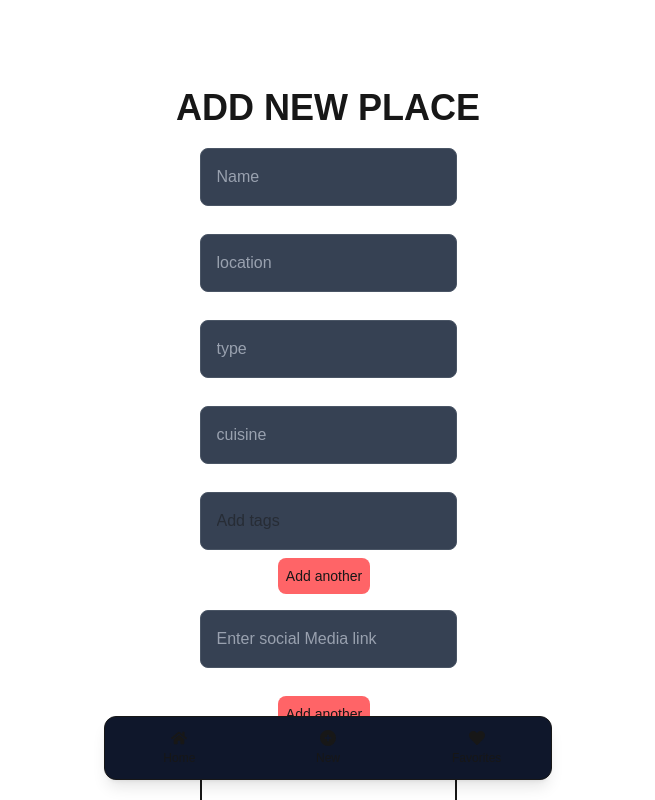
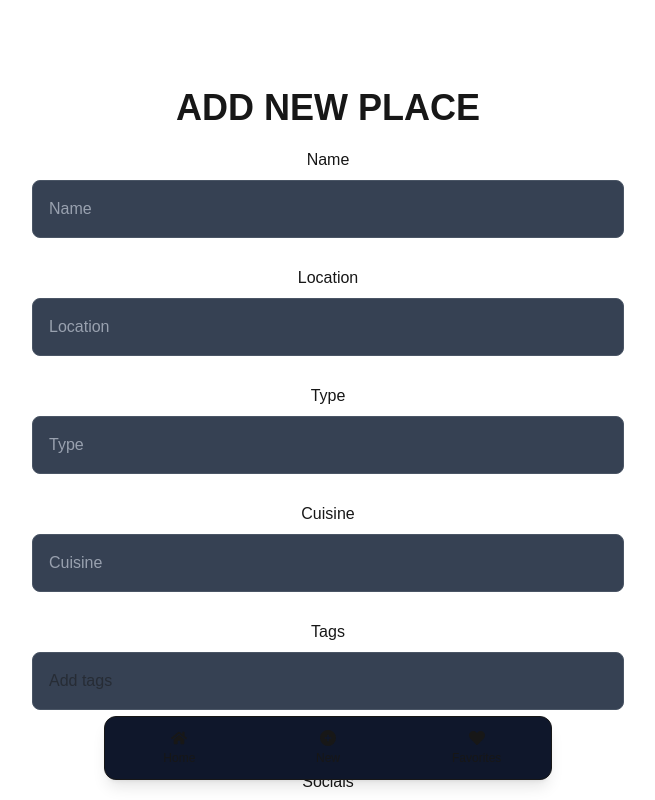
Before and after one commit to safwbdev/coffee-crawl, a Next.js app: page /new in a window 1280 px wide. Shown: the top 800 px of the page, without its empty margins (312-967 px from the left). Built offline with nearby package versions, Linux system fonts and the light colour scheme.

Commit message:
updateforms and tag functions

```diff
--- a/src/actions/index.tsx
+++ b/src/actions/index.tsx
@@ -123,6 +123,7 @@ export async function editPlace(formData: FormData) {
     const newCuisine = formData.get("newCuisine") as string;
     const inputImage = formData.get("inputImage") as string;
     const socials = formData.get("inputSocials") as string;
+    const tags = formData.get("inputTags") as string;
 
     await prisma.place.update({
         where: {
@@ -135,6 +136,7 @@ export async function editPlace(formData: FormData) {
             cuisine: newCuisine,
             images: [inputImage],
             socials: socials.split(','),
+            tags: tags.split(','),
         }
     });
 
--- a/src/app/edit/[id]/page.tsx
+++ b/src/app/edit/[id]/page.tsx
@@ -11,7 +11,7 @@ const EditPlacePage = async ({ params }: { params: Promise<{ id: string }>; }) =
     return data && (
         <div className="w-screen py-20 flex justify-center flex-col items-center">
             <h1 className="text-5xl fomnt-extrabold uppercase mb-5 text-center">
-                <span className="text-4xl font-extrabold uppercase">{data.name}</span>
+                <span className="text-4xl font-extrabold uppercase">Edit {data.name}</span>
             </h1>
             <EditForm place={data} />
         </div>
--- a/src/app/page.tsx
+++ b/src/app/page.tsx
@@ -9,11 +9,12 @@ import List from "@/components/List/List";
  * - responsiveness BUG ON FAVORITES MOBILE
  * - sort function (alphabetical, rating)
  * - filter/search by tags
- * - form layout
- * - tags on single page
  * ====
  * DONE
  * ====
+ * - add tag overloading bug
+ * - form layout
+ * - tags on single page
  * - Turn types into tags
  * - image upload redirect back bug
  * - favorites page
--- a/src/components/Input/Input.tsx
+++ b/src/components/Input/Input.tsx
@@ -1,27 +1,37 @@
 import { InputProps } from '@/types'
 import React from 'react'
 
-const Input = ({ name, type, placeholder, value, onChange, isEdit, className, isSocial }: InputProps) => {
+const Input = ({ name, type, placeholder, value, onChange, isEdit, className, isSocial, label }: InputProps) => {
 
     if (isEdit && onChange) {
 
-        return (<input
+        return (
+            <>
+                {label && (<label>{label}</label>)}
+                <input
                     name={name}
                     type={type}
                     placeholder={placeholder}
                     value={value}
                     onChange={(e) => onChange(e.target.value)}
                     className={`block w-full ${!isSocial ? 'p-4 mx-2' : 'p-4'} border rounded-lg text-base bg-gray-700 border-gray-600 placeholder-gray-400 text-white mb-5 ${className}`}
-        />)
+                />
+            </>
+        )
 
     } else {
-        return (<input
+        return (
+            <>
+                {label && (<label>{label}</label>)}
+                <input
                     name={name}
                     type={type}
                     placeholder={placeholder}
                     value={value}
                     className={`block w-full ${!isSocial ? 'p-4 mx-2' : 'p-4'} border rounded-lg text-base bg-gray-700 border-gray-600 placeholder-gray-400 text-white mb-5 ${className}`}
-        />)
+                />
+            </>
+        )
     }
 
 }
--- a/src/components/SinglePage/SinglePage.tsx
+++ b/src/components/SinglePage/SinglePage.tsx
@@ -60,6 +60,11 @@ const SinglePage = ({ data }: { data: placeProps }) => {
                         </div>
                         <div className="border-0 flex-15">{data.type}</div>
                     </div>
+                    <div className='flex mb-3'>
+                        {data.tags?.map((tag, index) => (
+                            <div className="border-1 rounded-full p-2 mr-2 text-black bg-white">{tag}</div>
+                        ))}
+                    </div>
                     <div className="flex flex-row justify-center absolute bottom-10 left-1/2 left-1/2 -translate-1/2">
                         {data.socials && data.socials.length > 0 && (
                             <div className="flex w-full justify-center">
--- a/src/components/places/AddPlace.tsx
+++ b/src/components/places/AddPlace.tsx
@@ -19,8 +19,9 @@ const AddPlace = () => {
     const addFormFields = () => {
         setFormValues([...formValues, ""])
     }
+
     const addTagFields = () => {
-        setTags([...tags, tagsValues])
+        setTags([...tags, tagsValues.toLowerCase()])
         setTagsValues("")
     }
 
@@ -41,6 +42,7 @@ const AddPlace = () => {
         newFormValues[i] = e;
         setFormValues(newFormValues);
     }
+
     const handleTags = (e: string) => {
         setTagsValues(e);
     }
@@ -50,15 +52,39 @@ const AddPlace = () => {
     }
 
     return (
-        <Form action={actions.createdPlace} onSubmit={handleSubmit}>
+        <Form
+            action={actions.createdPlace}
+            onSubmit={handleSubmit}
+            className='w-full md:w-1/2 mx-auto'>
             <div className="flex justify-center flex-col items-center gap-2 px-6">
-                <Input name='name' type='text' placeholder='Name' />
-                <Input name='location' type='text' placeholder='location' />
-                <Input name='type' type='text' placeholder='type' />
-                <Input name='cuisine' type='text' placeholder='cuisine' />
-                <div className="flex w-full  mx-2       border rounded-lg text-base bg-gray-700 border-gray-600" >
+                <Input
+                    name='name'
+                    type='text'
+                    placeholder='Name'
+                    label='Name'
+                />
+                <Input
+                    name='location'
+                    type='text'
+                    placeholder='Location'
+                    label='Location'
+                />
+                <Input
+                    name='type'
+                    type='text'
+                    placeholder='Type'
+                    label='Type'
+                />
+                <Input
+                    name='cuisine'
+                    type='text'
+                    placeholder='Cuisine'
+                    label='Cuisine'
+                />
+                <label>Tags</label>
+                <div className="flex flex-wrap w-full mx-2 border rounded-lg text-base bg-gray-700 border-gray-600" >
                     {tags.map((element, index) => (
-                        <div className="bg-red-400 flex items-center justify-around rounded p-1 my-4 ml-2" key={index}>{element}
+                        <div className="bg-red-400 flex items-center justify-around rounded p-1 my-2 ml-2" key={index}>{element}
                             <button
                                 type="button"
                                 onClick={() => removeTags(index)}
@@ -78,7 +104,6 @@ const AddPlace = () => {
                         onChange={(e) => handleTags(e.target.value)}
                     />
                 </div>
-
                 <input
                     name={'inputTags'}
                     type={'hidden'}
@@ -90,6 +115,7 @@ const AddPlace = () => {
                         bgColor='bg-red-400'
                         onClick={() => addTagFields()} />
                 </div>
+                <label>Socials</label>
                 {formValues.map((element, index) => (
                     <div className="flex items-center w-full" key={index}>
                         <Input
--- a/src/components/places/ChangeStatus.tsx
+++ b/src/components/places/ChangeStatus.tsx
@@ -4,7 +4,7 @@ import Input from '../Input/Input'
 import Button from '../Button/Button'
 import * as actions from "@/actions"
 import { placeProps } from '@/types'
-import { FaCheck, FaMinus } from 'react-icons/fa'
+import { FaCheck, FaMinus, FaHeart, FaRegHeart } from 'react-icons/fa'
 
 const ChangeStatus = ({ isList, place, isFavorite }: { isList?: boolean, isFavorite?: boolean, place: placeProps }) => {
     const newClass = `font-medium founded-lg text-sm px-2 py-2 me-2 mb-2 focus:outline-none rounded-lg w-15 h-15 flex justify-center items-center ${!isFavorite && 'pointer-cursor'} ${place.isCompleted ? 'bg-green-400 border-2' : 'bg-blue-500 border-0'} hover:${place.isCompleted ? 'bg-green-400' : 'bg-blue-500'} ${place?.images && place?.images.length >= 1 && place?.images[0] !== '' && `bg-cover`}`;
@@ -21,7 +21,7 @@ const ChangeStatus = ({ isList, place, isFavorite }: { isList?: boolean, isFavor
                 }}
                 className={newClass}
                 disabled={isFavorite}>
-                {place.isCompleted ? <FaCheck /> : <FaMinus />}
+                {place.isCompleted ? isFavorite ? place?.images && place?.images.length >= 1 && place?.images[0] !== '' ? null : <FaHeart /> : <FaCheck /> : <FaMinus />}
             </button>) : (
                 <Button
                     text={place.isCompleted ? <FaCheck /> : <FaMinus />}
--- a/src/components/places/EditForm.tsx
+++ b/src/components/places/EditForm.tsx
@@ -9,6 +9,7 @@ import { placeProps } from '@/types'
 import { CldUploadWidget } from 'next-cloudinary';
 import { redirect } from 'next/navigation';
 import { IoMdCloseCircle } from "react-icons/io";
+import { IoClose } from "react-icons/io5";
 
 const EditForm = ({ place }: { place: placeProps }) => {
     const { setOpenEditModal } = useCoffeeContext();
@@ -18,9 +19,16 @@ const EditForm = ({ place }: { place: placeProps }) => {
     const [newCuisine, setNewCuisine] = useState<string>(place?.cuisine || '')
     const [image, setImage] = useState<string | undefined>(place?.images ? place?.images[0] : undefined)
     const [formValues, setFormValues] = useState<string[]>(place?.socials || [""]);
+    const [tagsValues, setTagsValues] = useState<string>("");
+    const [tags, setTags] = useState<string[]>(place?.tags || []);
 
     const addFormFields = () => {
         setFormValues([...formValues, ""])
+    }
+
+    const addTagFields = () => {
+        setTags([...tags, tagsValues.toLowerCase()])
+        setTagsValues("")
     }
 
     const removeFormFields = (i: number) => {
@@ -29,10 +37,20 @@ const EditForm = ({ place }: { place: placeProps }) => {
         setFormValues(newFormValues)
     }
 
+    const removeTags = (i: number) => {
+        const newFormValues = [...tags];
+        newFormValues.splice(i, 1);
+        setTags(newFormValues)
+    }
+
     const handleChange = (i: number, e: string) => {
         const newFormValues = [...formValues];
         newFormValues[i] = e;
         setFormValues(newFormValues);
+    }
+
+    const handleTags = (e: string) => {
+        setTagsValues(e);
     }
 
     const handleSubmit = () => {
@@ -42,7 +60,10 @@ const EditForm = ({ place }: { place: placeProps }) => {
     }
 
     return (
-        <Form action={actions.editPlace} onSubmit={handleSubmit}>
+        <Form
+            action={actions.editPlace}
+            onSubmit={handleSubmit}
+            className='w-full md:w-1/2 mx-auto'>
             <div className="flex justify-center flex-col items-center gap-2 px-6">
                 <Input
                     name='inputId'
@@ -50,7 +71,8 @@ const EditForm = ({ place }: { place: placeProps }) => {
                     type='hidden' />
                 <Input
                     name='newName'
-                    placeholder='Edit Name'
+                    placeholder='Name'
+                    label='Name'
                     value={newName}
                     onChange={setNewName}
                     type='text'
@@ -58,7 +80,8 @@ const EditForm = ({ place }: { place: placeProps }) => {
                 />
                 <Input
                     name='newLocation'
-                    placeholder='Edit Location'
+                    placeholder='Location'
+                    label='Location'
                     value={newLocation}
                     onChange={setNewLocation}
                     type='text'
@@ -66,7 +89,8 @@ const EditForm = ({ place }: { place: placeProps }) => {
                 />
                 <Input
                     name='newType'
-                    placeholder='Edit Type'
+                    placeholder='Type'
+                    label='Type'
                     value={newType}
                     onChange={setNewType}
                     type='text'
@@ -74,12 +98,48 @@ const EditForm = ({ place }: { place: placeProps }) => {
                 />
                 <Input
                     name='newCuisine'
-                    placeholder='Edit Cuisine'
+                    placeholder='Cuisine'
+                    label='Cuisine'
                     value={newCuisine}
                     onChange={setNewCuisine}
                     type='text'
                     isEdit
                 />
+                <label>Tags</label>
+                <div className="flex flex-wrap w-full mx-2 border rounded-lg text-base bg-gray-700 border-gray-600" >
+                    {tags.map((element, index) => (
+                        <div className="bg-red-400 flex items-center justify-around rounded p-1 my-2 ml-2" key={index}>{element}
+                            <button
+                                type="button"
+                                onClick={() => removeTags(index)}
+                            >
+                                <IoClose size={30} className='text-white' />
+                            </button>
+                        </div>
+
+
+                    ))}
+                    <input
+                        name={'tags'}
+                        type={'text'}
+                        placeholder={'Add tags'}
+                        className='m-4'
+                        value={tagsValues}
+                        onChange={(e) => handleTags(e.target.value)}
+                    />
+                </div>
+                <input
+                    name={'inputTags'}
+                    type={'hidden'}
+                    value={tags} />
+                <div className="button-section">
+                    <Button
+                        text={"Add another"}
+                        type='button'
+                        bgColor='bg-red-400'
+                        onClick={() => addTagFields()} />
+                </div>
+                <label>Socials</label>
                 {formValues.map((element, index) => (
                     <div className="flex items-center w-full" key={index}>
                         <Input
--- a/src/types/index.tsx
+++ b/src/types/index.tsx
@@ -3,6 +3,7 @@ import { ReactNode } from "react";
 export interface InputProps {
     name: string;
     type: string;
+    label?: string;
     placeholder?: string;
     value?: string;
     className?: string;
```
Lines whose indentation alone changed are shown as unchanged.
